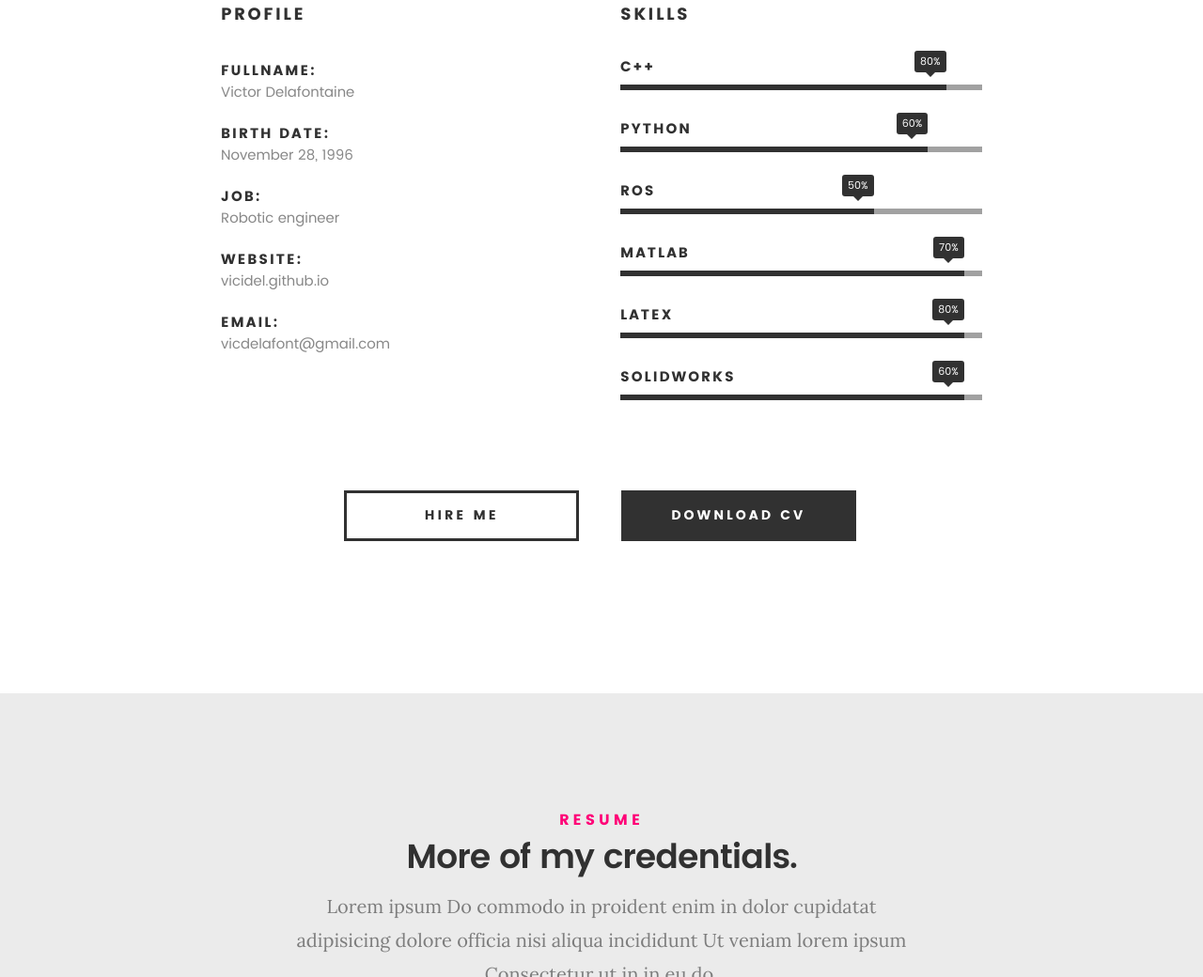
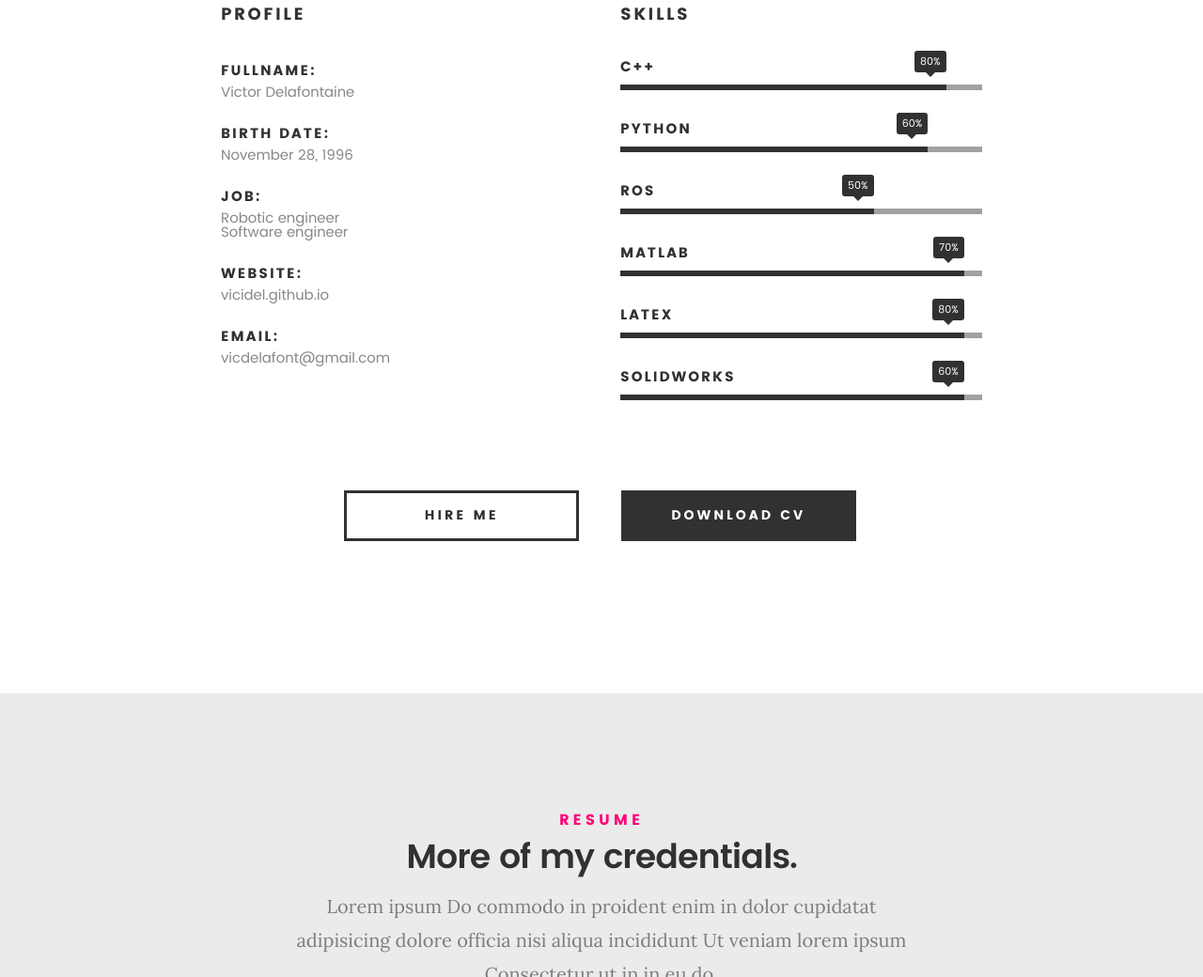
Before and after one commit to Vicidel/vicidel.github.io, a plain HTML site: page index.html in a window 1280 px wide. Shown: the part 1205-2245 px from the top of the page at 94% size. Drawn offline with Linux system fonts and the light colour scheme; files whose address does not match are found by name.

Commit message:
progress, added CV

```diff
--- a/index.html
+++ b/index.html
@@ -135,6 +135,7 @@
    					<li>
    						<strong>Job:</strong>
    						<span>Robotic engineer</span>
+   						<span>Software engineer</span>
    					</li>
    					<li>
    						<strong>Website:</strong>
```
Also changed, not shown: 1 other file.
